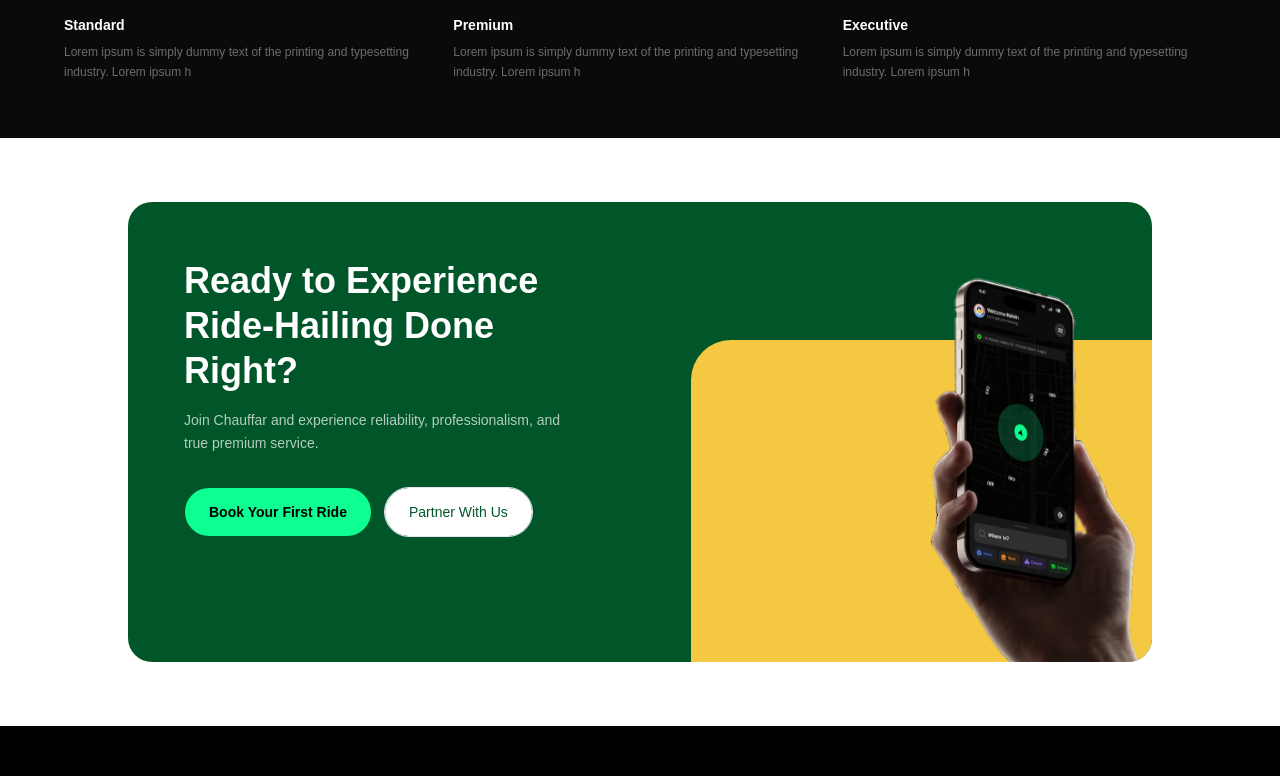
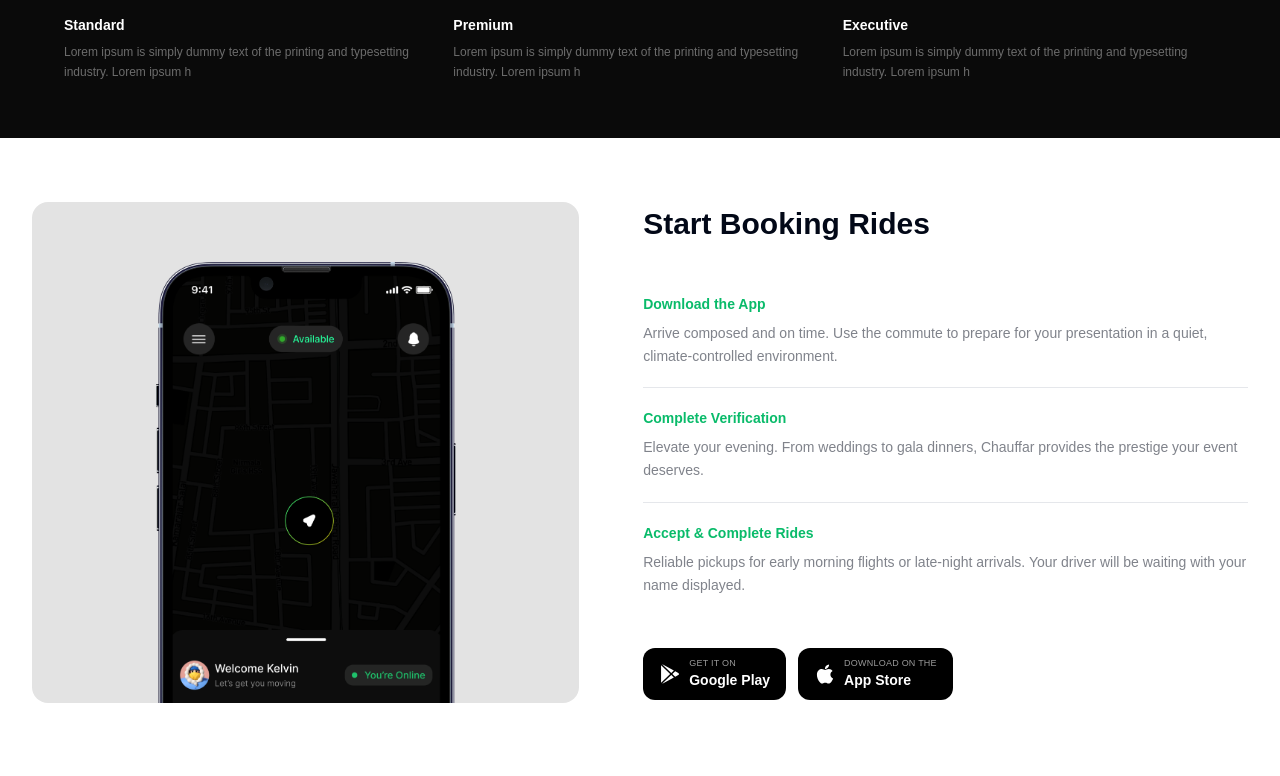
Before and after one commit to Caleboc1/chauffar-landing-page, a React (Vite) app: page /riders in a window 1280 px wide. Shown: the part 2740-3516 px from the top of the page. Built offline with nearby package versions, Linux system fonts and the light colour scheme.

Commit message:
feat: start booking component

```diff
--- a/src/components/riders-page/ComfortClasses.tsx
+++ b/src/components/riders-page/ComfortClasses.tsx
@@ -48,7 +48,7 @@
                         {cars.map((car) => (
                             <div key={car.title}>
                                 {/* Card — dark box with car image */}
-                                <div className="bg-[#1a1a1a] rounded-xl flex items-center justify-center h-[180px] sm:h-[200px] mb-4 overflow-hidden px-4">
+                                <div className="bg-[#1a1a1a] rounded-xl flex items-center justify-center h-45 sm:h-50 mb-4 overflow-hidden px-4">
                                     <img
                                         src={car.image}
                                         alt={car.title}
--- /dev/null
+++ b/src/components/riders-page/StartBooking.tsx
@@ -0,0 +1,92 @@
+import { FaApple } from "react-icons/fa"
+import { IoLogoGooglePlaystore } from "react-icons/io5"
+
+const steps = [
+    {
+        title: "Download the App",
+        description: "Arrive composed and on time. Use the commute to prepare for your presentation in a quiet, climate-controlled environment.",
+    },
+    {
+        title: "Complete Verification",
+        description: "Elevate your evening. From weddings to gala dinners, Chauffar provides the prestige your event deserves.",
+    },
+    {
+        title: "Accept & Complete Rides",
+        description: "Reliable pickups for early morning flights or late-night arrivals. Your driver will be waiting with your name displayed.",
+    },
+]
+
+function StartBooking() {
+    return (
+        <section className="bg-white py-16 px-4 sm:px-6 lg:px-8">
+            <div className="container mx-auto max-w-8xl">
+
+                <div className="flex flex-col md:flex-row items-center gap-10 md:gap-16">
+
+                    {/* Left — phone in gray box */}
+                    <div className="w-full md:w-[45%] shrink-0">
+                        <div
+                            className="w-full rounded-2xl flex items-center justify-center pt-15 px-8"
+                            style={{ backgroundColor: "#E3E3E3" }}
+                        >
+                            <img
+                                src="/iPhone.png"
+                                alt="Chauffar app on iPhone"
+                                className="w-full max-w-75 h-auto object-contain"
+                            />
+                        </div>
+                    </div>
+
+                    {/* Right — content */}
+                    <div className="w-full md:w-[55%]">
+
+                        {/* Heading */}
+                        <h2 className="text-2xl sm:text-3xl font-bold text-foreground mb-8">
+                            Start Booking Rides
+                        </h2>
+
+                        {/* Steps */}
+                        <div className="flex flex-col">
+                            {steps.map((step, i) => (
+                                <div key={i}>
+                                    <div className="py-5">
+                                        <h3 className="text-[#09BB6A] text-sm font-semibold mb-2">
+                                            {step.title}
+                                        </h3>
+                                        <p className="text-foreground/50 text-sm leading-relaxed">
+                                            {step.description}
+                                        </p>
+                                    </div>
+                                    {i < steps.length - 1 && (
+                                        <hr className="border-gray-200" />
+                                    )}
+                                </div>
+                            ))}
+                        </div>
+
+                        {/* App store buttons */}
+                        <div className="flex flex-row gap-3 mt-8">
+                            <button className="flex items-center gap-2 bg-black rounded-xl px-4 py-2.5 hover:bg-black/80 transition-colors">
+                                <IoLogoGooglePlaystore size={22} className="text-white shrink-0" />
+                                <span className="flex flex-col text-left leading-tight">
+                                    <span className="text-[9px] text-white/60 uppercase tracking-wide">Get it on</span>
+                                    <span className="text-sm font-semibold text-white">Google Play</span>
+                                </span>
+                            </button>
+                            <button className="flex items-center gap-2 bg-black rounded-xl px-4 py-2.5 hover:bg-black/80 transition-colors">
+                                <FaApple size={22} className="text-white shrink-0" />
+                                <span className="flex flex-col text-left leading-tight">
+                                    <span className="text-[9px] text-white/60 uppercase tracking-wide">Download on the</span>
+                                    <span className="text-sm font-semibold text-white">App Store</span>
+                                </span>
+                            </button>
+                        </div>
+
+                    </div>
+                </div>
+            </div>
+        </section>
+    )
+}
+
+export default StartBooking
--- a/src/pages/Riders.tsx
+++ b/src/pages/Riders.tsx
@@ -3,6 +3,7 @@
 import Navbar from "@/components/Navbar";
 import ComfortClasses from "@/components/riders-page/ComfortClasses";
 import RidersHero from "@/components/riders-page/Hero";
+import StartBooking from "@/components/riders-page/StartBooking";
 import WhyChoose from "@/components/riders-page/WhyChoose";
 
 
@@ -13,6 +14,7 @@
         <RidersHero/>
         <WhyChoose/>
         <ComfortClasses/>
+        <StartBooking/>
         <CTA/>
         <Footer/>
         </div>
```
Also changed, not shown: public/iPhone.png (added).
